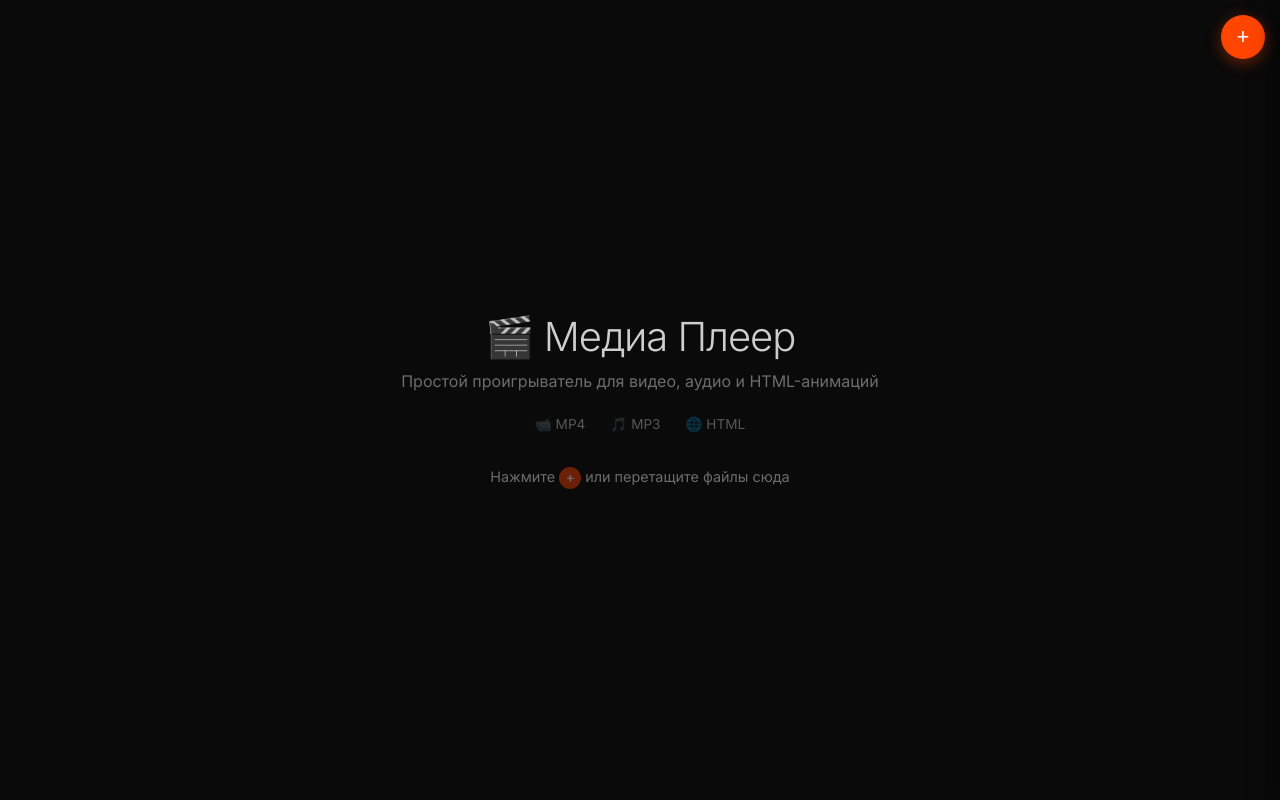
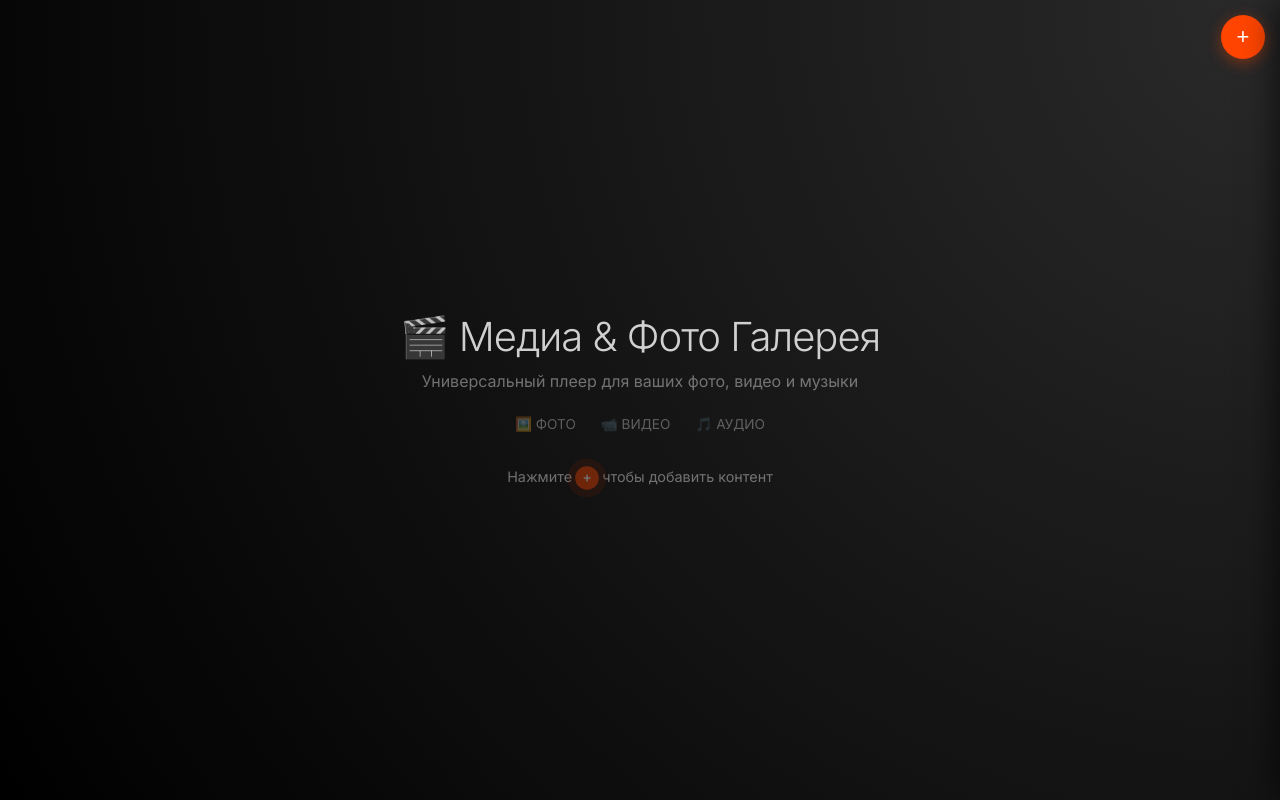
Before and after one commit to Air37-4/viewer_app, a Flask app: page / in a window 1280 px wide. Run offline with Flask 3, Linux system fonts and the light colour scheme; data that the repository does not hold is empty.

Commit message:
UI Polishing

```diff
--- a/static/style.css
+++ b/static/style.css
@@ -32,6 +32,9 @@
     align-items: center;
     z-index: 10;
     pointer-events: none;
+    /* Canva-like modern dark gradient */
+    background: radial-gradient(circle at top right, #2a2a2a, #000000);
+    background-size: cover;
 }
 
 .welcome-screen.hidden {
@@ -80,6 +83,25 @@
     border-radius: 50%;
     font-weight: 600;
     font-size: 0.8rem;
+    box-shadow: 0 0 15px var(--accent-color);
+    animation: pulse 2s infinite;
+}
+
+@keyframes pulse {
+    0% {
+        transform: scale(1);
+        box-shadow: 0 0 0 0 rgba(255, 69, 0, 0.7);
+    }
+
+    70% {
+        transform: scale(1.1);
+        box-shadow: 0 0 0 10px rgba(255, 69, 0, 0);
+    }
+
+    100% {
+        transform: scale(1);
+        box-shadow: 0 0 0 0 rgba(255, 69, 0, 0);
+    }
 }
 
 /* Drop Zone */
@@ -252,18 +274,22 @@
 .sidebar {
     position: fixed;
     top: 0;
-    right: -300px;
-    width: 300px;
+    right: -280px;
+    /* Hidden state matches width */
+    width: 280px;
+    /* Slightly more compact */
     height: 100%;
-    background: rgba(10, 10, 10, 0.95);
+    background: rgba(15, 15, 15, 0.85);
+    /* More transparent/lighter */
     backdrop-filter: blur(20px);
     z-index: 2000;
-    box-shadow: -5px 0 20px rgba(0, 0, 0, 0.5);
+    box-shadow: -5px 0 30px rgba(0, 0, 0, 0.6);
     transition: right 0.4s cubic-bezier(0.16, 1, 0.3, 1);
-    padding: 20px;
+    padding: 15px;
+    /* Reduced padding */
     display: flex;
     flex-direction: column;
-    border-left: 1px solid var(--glass-border);
+    border-left: 1px solid rgba(255, 255, 255, 0.05);
 }
 
 .sidebar.open {
--- a/templates/index.html
+++ b/templates/index.html
@@ -53,14 +53,14 @@
     <!-- Welcome Screen -->
     <div id="welcome-screen" class="welcome-screen">
         <div class="welcome-content">
-            <h1>🎬 Медиа Плеер</h1>
-            <p class="welcome-subtitle">Простой проигрыватель для видео, аудио и HTML-анимаций</p>
+            <h1>🎬 Медиа & Фото Галерея</h1>
+            <p class="welcome-subtitle">Универсальный плеер для ваших фото, видео и музыки</p>
             <div class="welcome-formats">
-                <span>📹 MP4</span>
-                <span>🎵 MP3</span>
-                <span>🌐 HTML</span>
+                <span>🖼️ ФОТО</span>
+                <span>📹 ВИДЕО</span>
+                <span>🎵 АУДИО</span>
             </div>
-            <p class="welcome-hint">Нажмите <span class="highlight">+</span> или перетащите файлы сюда</p>
+            <p class="welcome-hint">Нажмите <span class="highlight">+</span> чтобы добавить контент</p>
         </div>
     </div>
 
```
